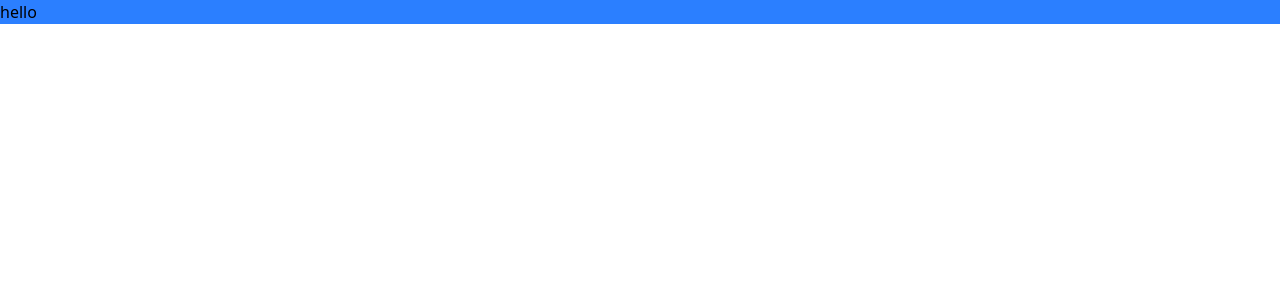
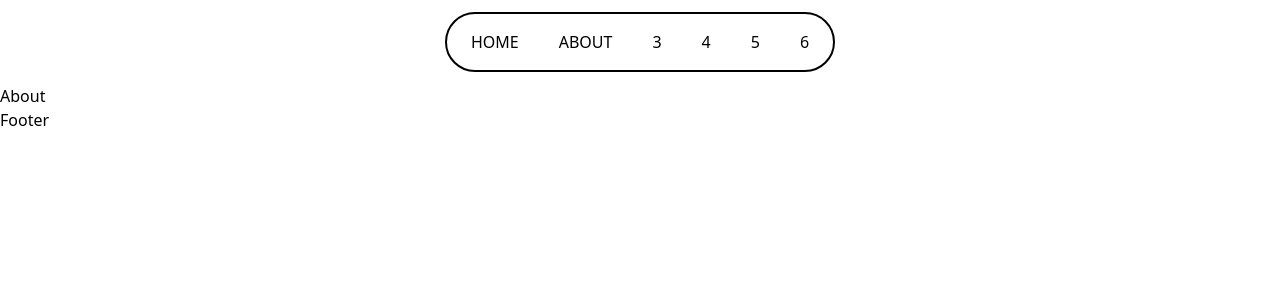
Before and after one commit to SethMarina77/ConstructionSiteV2, a React (Vite) app in the folder my-react-app/: page /about in a window 1280 px wide. Shown: the top 300 px of the page. Built offline with nearby package versions, Linux system fonts and the light colour scheme.

Commit message:
added simple navbar to update

```diff
--- a/my-react-app/package.json
+++ b/my-react-app/package.json
@@ -11,8 +11,10 @@
   },
   "dependencies": {
     "@tailwindcss/postcss": "^4.0.9",
+    "motion": "^12.4.7",
     "react": "^19.0.0",
-    "react-dom": "^19.0.0"
+    "react-dom": "^19.0.0",
+    "react-router-dom": "^7.2.0"
   },
   "devDependencies": {
     "@eslint/js": "^9.21.0",
--- a/my-react-app/src/App.jsx
+++ b/my-react-app/src/App.jsx
@@ -1,15 +1,34 @@
+import { createBrowserRouter, RouterProvider, Outlet } from "react-router-dom";
+import "./App.css";
+import Footer from "./components/Footer";
+import Header from "./components/Header";
+import Home from "./pages/Home";
 
 
-import './App.css'
+const AppLayout = () => {
+  return (
+    <div className="min-h-screen flex flex-col">
+      <Header />
+      <Outlet />
+      <Footer />
+    </div>
+  );
+};
+
+const router = createBrowserRouter([
+  {
+    path: "/",
+    element: <AppLayout />,
+    children: [
+      { path: "/", element: <Home /> },
+      { path: "/about", element: <div>About</div> },
+
+    ],
+  },
+]);
 
 function App() {
-
-
-  return (
-    <>
-      <div className='bg-blue-500'>hello</div>
-    </>
-  )
+  return <RouterProvider router={router} />;
 }
 
-export default App
+export default App;
--- /dev/null
+++ b/my-react-app/src/components/Footer.jsx
@@ -0,0 +1,9 @@
+import React from 'react'
+
+const Footer = () => {
+  return (
+    <div>Footer</div>
+  )
+}
+
+export default Footer
--- /dev/null
+++ b/my-react-app/src/components/Header.jsx
@@ -0,0 +1,77 @@
+import { Link, NavLink, useNavigate } from "react-router-dom";
+import { useRef, useState } from "react";
+import { motion } from "framer-motion";
+
+const Header = () => {
+  const [position, setPosition] = useState({
+    left: 0,
+    width: 0,
+    opacity: 0,
+  });
+
+  return (
+    <div className="pt-3 pb-3">
+      <ul
+        onMouseLeave={() => setPosition({ ...position, opacity: 0 })}
+        className="relative mx-auto flex w-fit rounded-full border-2 border-black bg-white p-1"
+      >
+        <NavLink to="/">
+          <Tab setPosition={setPosition}>Home</Tab>
+        </NavLink>
+        <NavLink to="/about">
+          <Tab setPosition={setPosition}>About</Tab>
+        </NavLink>
+
+          <Tab setPosition={setPosition}>3</Tab>
+
+
+        <Tab setPosition={setPosition}>
+          <p>4</p>
+        </Tab>
+
+        <Tab setPosition={setPosition}>
+          <p>5</p>
+        </Tab>
+
+        <Tab setPosition={setPosition}>
+          <p>6</p>
+        </Tab>
+        <Cursor position={position} />
+      </ul>
+    </div>
+  );
+};
+
+const Tab = ({ children, setPosition }) => {
+  const ref = useRef(null);
+  //this is the size and design of each tab individually letting us change them all at once if needed or reuse them
+  return (
+    <li
+      ref={ref}
+      onMouseEnter={() => {
+        const { width } = ref.current.getBoundingClientRect();
+
+        setPosition({
+          width,
+          opacity: 1,
+          left: ref.current.offsetLeft,
+        });
+      }}
+      className="relative z-10 block cursor-pointer px-3 py-1.5 text-xs uppercase text-white mix-blend-difference md:px-5 md:py-3 md:text-base"
+    >
+      {children}
+    </li>
+  );
+};
+
+const Cursor = ({ position }) => {
+  //this is the cursor that follows the mouse
+  return (
+    <motion.li
+      animate={position}
+      className="absolute z-0 h-7 rounded-full bg-black md:h-12"
+    ></motion.li>
+  );
+};
+
+export default Header;
--- /dev/null
+++ b/my-react-app/src/pages/About.jsx
@@ -0,0 +1,9 @@
+import React from 'react'
+
+const About = () => {
+  return (
+    <div>This is the about me page</div>
+  )
+}
+
+export default About
--- /dev/null
+++ b/my-react-app/src/pages/Home.jsx
@@ -0,0 +1,9 @@
+import React from 'react'
+
+const Home = () => {
+  return (
+    <div>This is the Home Page</div>
+  )
+}
+
+export default Home
```
Also changed, not shown: 1 other file (tests, documents, lock files or other folders).
